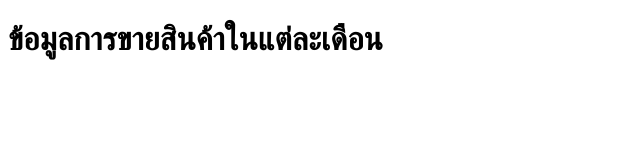
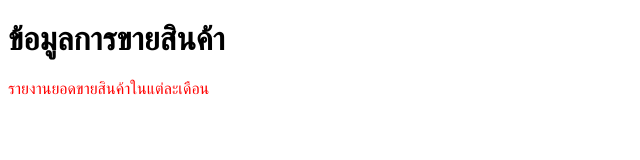
Before and after one commit to Peerapong9947/peerapong-project, a plain HTML site: page index.html in a window 1280 px wide. Shown: the whole page, without its empty margins (0-640 px from the left). Drawn offline with Linux system fonts and the light colour scheme.

Commit message:
add report sale

```diff
--- a/index.html
+++ b/index.html
@@ -11,6 +11,7 @@
     </style>
 </head>
 <body>
-    <h1>ข้อมูลการขายสินค้าในแต่ละเดือน</h1>
+    <h1>ข้อมูลการขายสินค้า</h1>
+    <p>รายงานยอดขายสินค้าในแต่ละเดือน</p>
 </body>
 </html>
```
